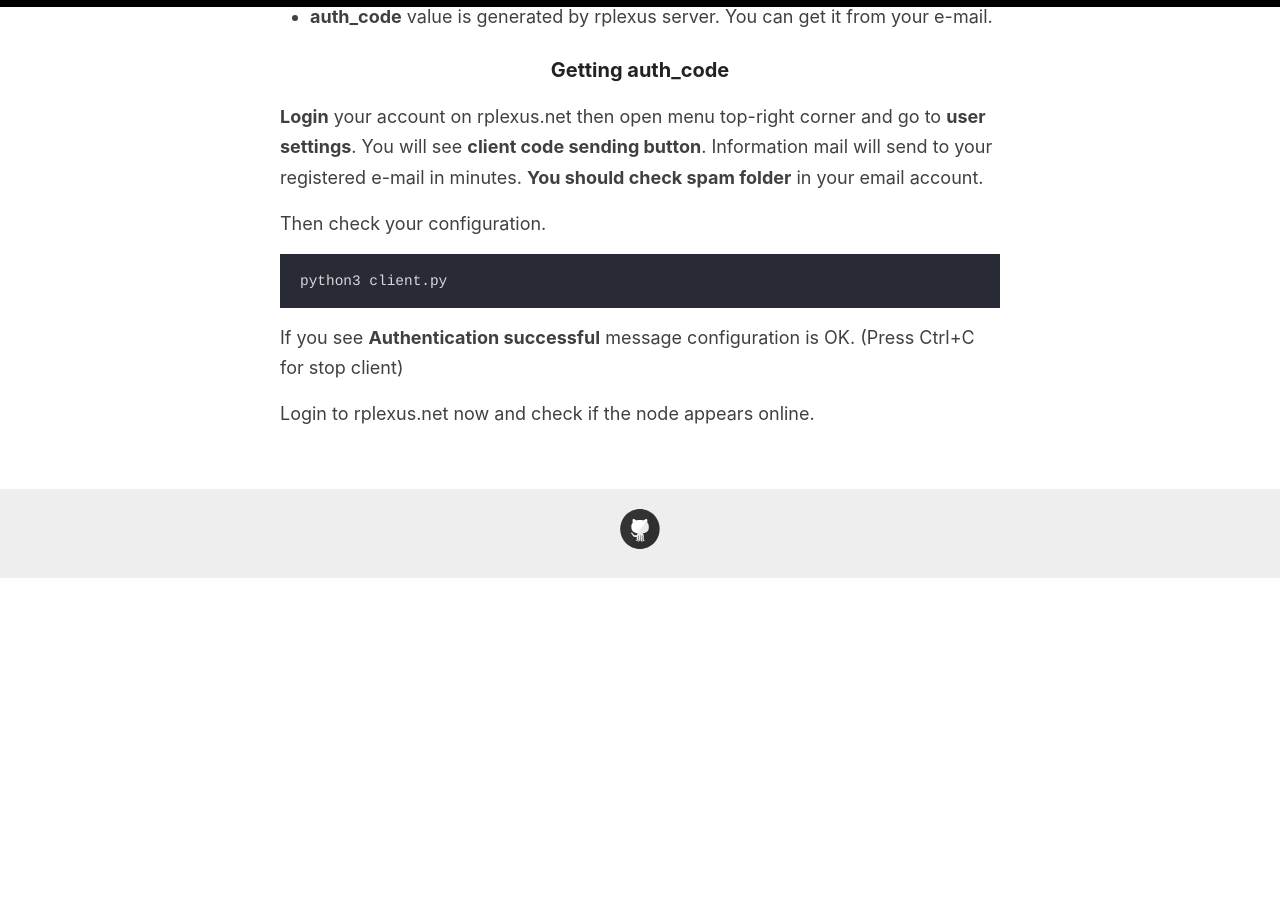
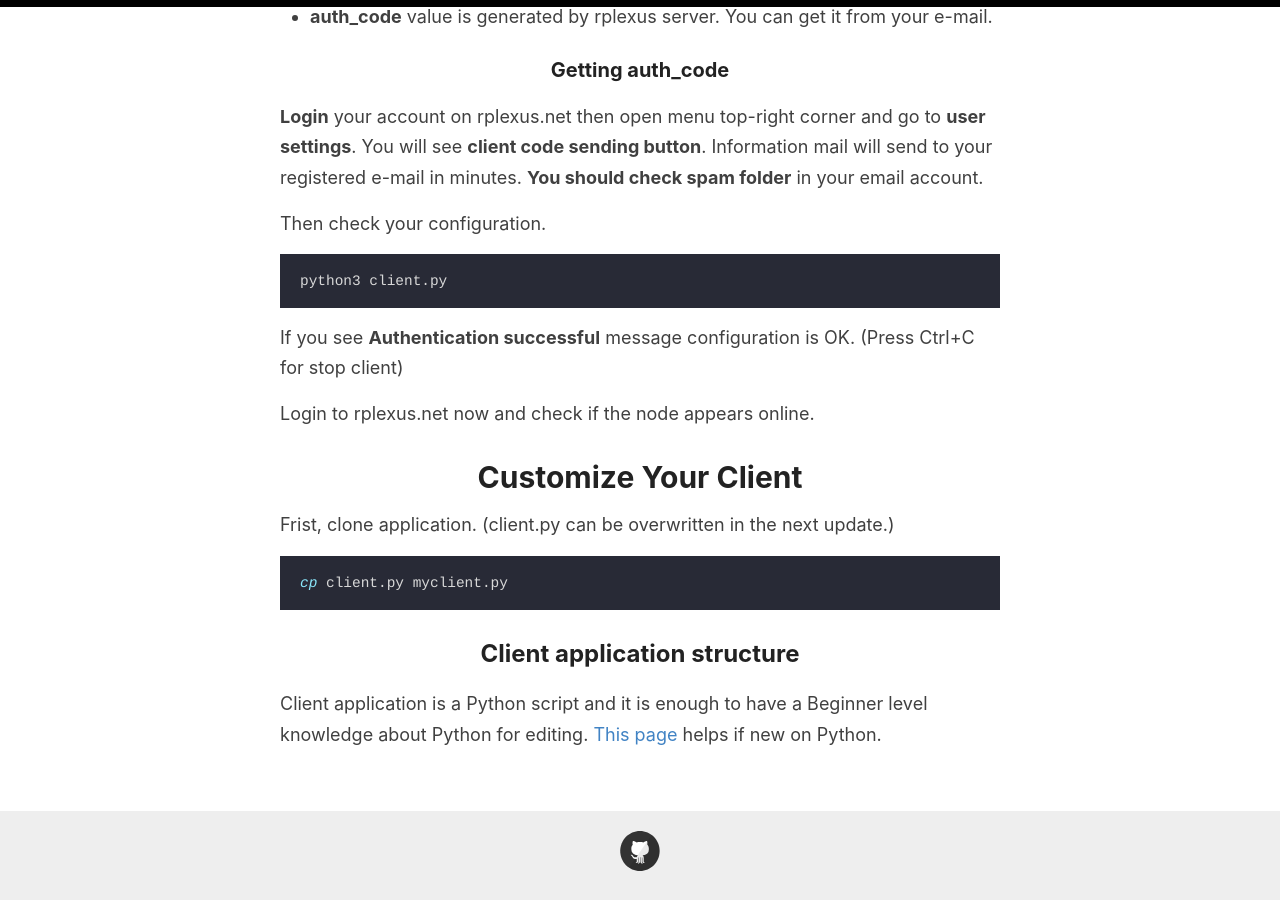
Before and after one commit to alierkanimrek/rplexusdocs, a Jekyll site: the page built from _pages/getting-started.md, in a window 1280 px wide and 900 px high, scrolled down 2170 px. Built offline with Jekyll 4.4.1, drawn with Linux system fonts in a browser that asks for light colours; before the commit the page ends 2749 px from its top, so only the background shows below that.

Commit message:
Update getting-started.md

````diff
--- a/_pages/getting-started.md
+++ b/_pages/getting-started.md
@@ -70,3 +70,13 @@ python3 client.py
 If you see **Authentication successful** message configuration is OK. (Press Ctrl+C for stop client)
 
 Login to rplexus.net now and check if the node appears online.
+
+
+# Customize Your Client
+Frist, clone application. (client.py can be overwritten in the next update.)
+```bash
+cp client.py myclient.py
+```
+
+## Client application structure
+Client application is a Python script and it is enough to have a Beginner level knowledge about Python for editing. [This page](https://www.w3schools.com/python/python_syntax.asp){:target="_blank"} helps if new on Python.
````
